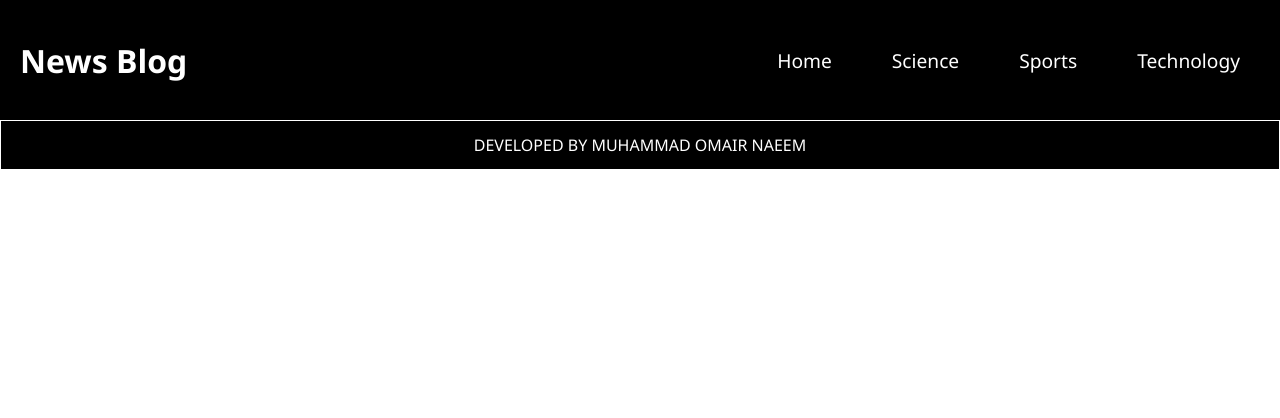
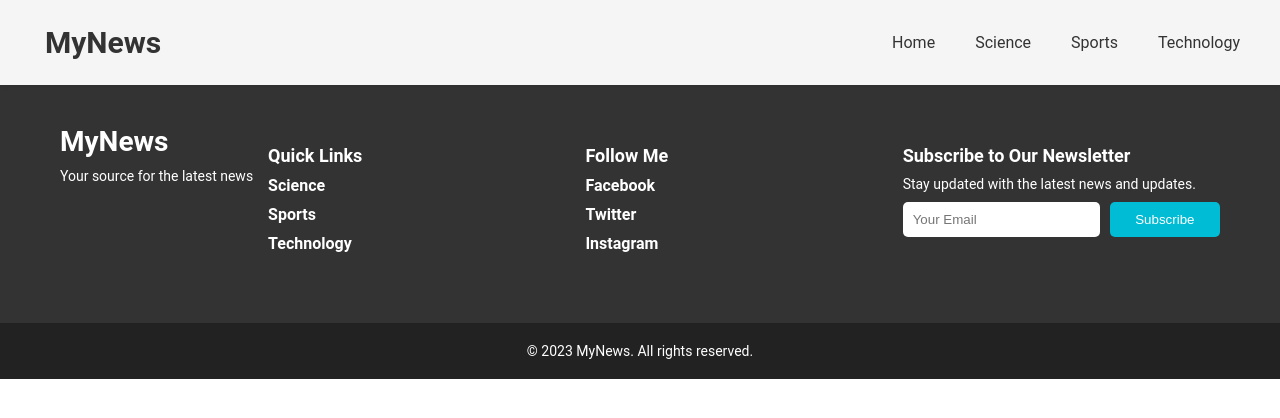
Before and after one commit to momair1131/React-News-Blog, a React (Vite) app: page /React-News-Blog/technology in a window 1280 px wide. Shown: the top 418 px of the page. Built offline with nearby package versions, Linux system fonts and the light colour scheme.

Commit message:
worked on Navbar and Footer

```diff
--- a/src/App.css
+++ b/src/App.css
@@ -8,5 +8,5 @@ body {
   width: 100%;
   height: 100%;
   /* border: 1px solid; */
-  font-family: "Segoe UI", Tahoma, Geneva, Verdana, sans-serif;
-}
+  /* font-family: "Segoe UI", Tahoma, Geneva, Verdana, sans-serif; */
+  font-family: "Roboto", sans-serif;
--- a/src/components/FetchData/FetchData.jsx
+++ b/src/components/FetchData/FetchData.jsx
@@ -25,29 +25,12 @@ export default function FetchData({ cat }) {
     getData();
   }, [cat]);
 
-  // useEffect(() => {
-  //   fetch(url)
-  //     .then((response) => response.json())
-  //     .then((responseData) => {
-  //       setData(responseData.articles);
-  //     })
-  //     .catch((error) => {
-  //       console.error("Error fetching news:", error);
-  //     });
-  // }, [cat]);
-
-  //   return (
-  //     <div className="FetchData">
-  //       <h2>TOP HEADLINES</h2>
-  //       <div className="data">{data ? "done" : "LOADING..."}</div>
-  //     </div>
-  //   );
-
   const loaded = () => {
     return (
       <div className="FetchData">
         {cat ? <h2>{cat} </h2> : <h2>TOP HEADLINES</h2>}
 
+        <div className="NewsBlogs">
           {data.map((article, index) => {
             return (
               <a
@@ -69,18 +52,26 @@ export default function FetchData({ cat }) {
                     </h5>
                     <p className="articleDescrition  ">{article.description}</p>
                     <p className="articleAuther ArtContents">BY {article.author}</p>
-                  <p className="articleSource ArtContents"> Source{article.title.split("-")[1]}</p>
+                    <p className="articleSource ArtContents">
+                      {" "}
+                      Source {article.title.split("-")[1]}
+                    </p>
                   </div>
                 </div>
               </a>
             );
           })}
         </div>
+      </div>
     );
   };
 
   const loading = () => {
-    return <h1>Loading...</h1>;
+    return (
+      <h1 className="LoadingContents">
+        <img src="../../../public/Loading.gif" />
+      </h1>
+    );
   };
 
   return data.length > 0 ? loaded() : loading();
--- a/src/components/Footer/Footer.css
+++ b/src/components/Footer/Footer.css
@@ -1,5 +1,5 @@
 .Footer {
-  width: 100%;
+  /* width: 100%;
   height: 50px;
   background-color: black;
   color: white;
@@ -10,11 +10,139 @@
   justify-content: center;
   align-items: center;
   position: relative;
-  bottom: 0;
+  bottom: 0; */
+
+  /* background-color: #3f3939;
+  color: #f5f5f5;
+  box-shadow: 0 2px 4px rgba(0, 0, 0, 0.1);
+  position: relative;
+  display: flex;
+  justify-content: center;
+  align-items: center;
+  padding: 10px 20px; */
 }
-
+/*
 .Footer p span:hover {
   color: antiquewhite;
   font-size: 1.1rem;
   transition: all 0.1s ease-in-out;
+} */
+
+/* Footer.css */
+
+/* Footer.css */
+
+.Footer {
+  background-color: #333;
+  color: #fff;
+  padding: 40px 0;
 }
+
+.container {
+  max-width: 1200px;
+  margin: 0 auto;
+  padding: 0 20px;
+}
+
+.footer-content {
+  display: flex;
+  flex-wrap: wrap;
+  justify-content: space-between;
+  align-items: flex-start;
+}
+
+.footer-logo h2 {
+  font-size: 28px;
+  margin: 0;
+}
+
+.footer-logo p {
+  font-size: 14px;
+  margin-top: 10px;
+  margin-right: 15px;
+}
+
+.footer-links,
+.footer-social,
+.footer-subscribe {
+  flex: 1;
+  margin: 20px 0;
+}
+
+.footer-links h3,
+.footer-social h3,
+.footer-subscribe h3 {
+  font-size: 18px;
+  margin-bottom: 10px;
+}
+
+.footer-links ul,
+.footer-social ul {
+  list-style: none;
+  padding: 0;
+}
+
+.footer-links li,
+.footer-social li {
+  margin-bottom: 10px;
+}
+
+.footer-links a,
+.footer-social a {
+  text-decoration: none;
+  color: #fff;
+  font-weight: bold;
+  transition: color 0.3s ease-in-out;
+}
+
+.footer-links a:hover,
+.footer-social a:hover {
+  color: #00bcd4;
+}
+
+.footer-subscribe p {
+  font-size: 14px;
+  margin: 10px 0;
+}
+
+.footer-subscribe form {
+  display: flex;
+}
+
+.footer-subscribe input[type="email"] {
+  padding: 10px;
+  flex: 2;
+  border: none;
+  border-radius: 5px;
+}
+
+.footer-subscribe button {
+  background-color: #00bcd4;
+  color: #fff;
+  border: none;
+  padding: 10px 20px;
+  border-radius: 5px;
+  cursor: pointer;
+  flex: 1;
+  margin-left: 10px;
+  transition: background-color 0.3s ease-in-out;
+}
+
+.footer-subscribe button:hover {
+  background-color: #0097a7;
+}
+
+.footer-bottom {
+  background-color: #222;
+  padding: 20px 0;
+  /* text-align: center; */
+  display: flex;
+  position: relative;
+  top: 40px;
+  width: 100%;
+}
+
+.footer-bottom p {
+  margin: 0;
+  font-size: 14px;
+}
--- a/src/components/Footer/Footer.jsx
+++ b/src/components/Footer/Footer.jsx
@@ -2,10 +2,62 @@ import "./Footer.css";
 
 export default function Footer() {
   return (
-    <div className="Footer">
-      <p>
-        Developed by <span>Muhammad Omair Naeem </span>
-      </p>
-    </div>
+    <footer className="Footer">
+      <div className="container">
+        <div className="footer-content">
+          <div className="footer-logo">
+            <h2>MyNews</h2>
+            <p>Your source for the latest news</p>
+          </div>
+          <div className="footer-links">
+            <h3>Quick Links</h3>
+            <ul>
+              <li>
+                <a href="/science">Science</a>
+              </li>
+              <li>
+                <a href="/sports">Sports</a>
+              </li>
+              <li>
+                <a href="/technology">Technology</a>
+              </li>
+            </ul>
+          </div>
+          <div className="footer-social">
+            <h3>Follow Me</h3>
+            <ul>
+              <li>
+                <a href="#" rel="noopener noreferrer">
+                  Facebook
+                </a>
+              </li>
+              <li>
+                <a href="#" rel="noopener noreferrer">
+                  Twitter
+                </a>
+              </li>
+              <li>
+                <a href="#" rel="noopener noreferrer">
+                  Instagram
+                </a>
+              </li>
+            </ul>
+          </div>
+          <div className="footer-subscribe">
+            <h3>Subscribe to Our Newsletter</h3>
+            <p>Stay updated with the latest news and updates.</p>
+            <form>
+              <input type="email" placeholder="Your Email" />
+              <button type="submit">Subscribe</button>
+            </form>
+          </div>
+        </div>
+      </div>
+      <div className="footer-bottom">
+        <div className="container">
+          <p>&copy; {new Date().getFullYear()} MyNews. All rights reserved.</p>
+        </div>
+      </div>
+    </footer>
   );
 }
--- a/src/components/Navbar.css
+++ b/src/components/Navbar.css
@@ -1,25 +1,24 @@
-.Navbar {
+/* .Navbar {
   width: 100%;
   height: 15vh;
   background-color: black;
-  /* border: 1px solid; */
+
   color: white;
   display: flex;
   justify-content: space-between;
   align-items: center;
 }
 .Navbar h1 {
-  margin-left: 20px;
+  margin-left: 2rem;
   font-size: 2rem;
 }
 
 .Navbar ul {
   display: flex;
   height: 100%;
-  /* width: 65%; */
+
   align-items: center;
   margin-right: 10px;
-  /* border: 1px solid white */
 }
 .Navbar ul li {
   list-style: none;
@@ -30,7 +29,7 @@
   text-decoration: none;
   color: white;
   padding: 20px;
-  /* border: 1px solid; */
+
   border-radius: 10px;
   font-size: 1.2rem;
 }
@@ -39,4 +38,103 @@
   color: black;
 
   transition: all 0.1s ease-out;
+} */
+
+/* Navbar.css */
+
+/* Navbar.css */
+
+/* Navbar.css */
+
+/* Navbar.css */
+
+/* Navbar.css */
+
+.Navbar {
+  background-color: #f5f5f5;
+  color: #333;
+  box-shadow: 0 2px 4px rgba(0, 0, 0, 0.1);
+  position: relative;
+  display: flex;
+  justify-content: space-between;
+  align-items: center;
+  padding: 10px 20px;
 }
+
+.Navbar h1 {
+  font-size: 30px;
+  margin: 0 0 0 5px;
+  padding: 0;
+}
+
+.Navbar ul {
+  list-style: none;
+  margin: 0;
+  padding: 0;
+  display: flex;
+  align-items: center;
+}
+
+.Navbar li {
+  margin: 0;
+  padding: 0;
+  position: relative;
+}
+
+.Navbar a {
+  text-decoration: none;
+  color: #333;
+  padding: 15px 20px;
+  display: block;
+  transition: background-color 0.3s ease-in-out, color 0.3s ease-in-out;
+}
+
+.Navbar ul a:hover {
+  background-color: #00bcd4; /* Change background color on hover */
+  color: #fff; /* Change text color on hover */
+}
+
+/* Dropdown Styles */
+.Navbar li:hover .Dropdown {
+  display: block; /* Show dropdown on hover */
+}
+
+.Dropdown {
+  display: none;
+  position: absolute;
+  top: 100%;
+  left: 0;
+  background-color: #fff;
+  box-shadow: 0 4px 6px rgba(0, 0, 0, 0.1);
+  z-index: 1; /* Ensure dropdown appears above other content */
+}
+
+.Dropdown a {
+  color: #333; /* Text color for dropdown items */
+  padding: 12px 20px;
+  display: block;
+  transition: background-color 0.3s ease-in-out, color 0.3s ease-in-out;
+}
+
+.Dropdown a:hover {
+  background-color: #00bcd4; /* Change background color on hover */
+  color: #fff; /* Change text color on hover */
+}
+
+@media (max-width: 768px) {
+  .Navbar {
+    flex-direction: column;
+    /* align-items: flex-start; */
+    padding: 10px;
+  }
+  .Navbar h1 {
+    margin-top: 5px;
+  }
+  .Navbar ul {
+    margin-top: 10px;
+  }
+
+  .Navbar li {
+    margin: 5px 0;
+  }
+}
--- a/src/components/Navbar.jsx
+++ b/src/components/Navbar.jsx
@@ -4,7 +4,10 @@ import { Link } from "react-router-dom";
 export default function Navbar() {
   return (
     <div className="Navbar">
-      <h1>News Blog</h1>
+      <h1>
+        <Link to="/">MyNews</Link>
+      </h1>
+
       <ul>
         <li>
           <Link to="/">Home</Link>
```
Also changed, not shown: src/components/FetchData/FetchData.css (+99 -49 lines), public/Loading.gif (added). Lines whose indentation alone changed are shown as unchanged.
